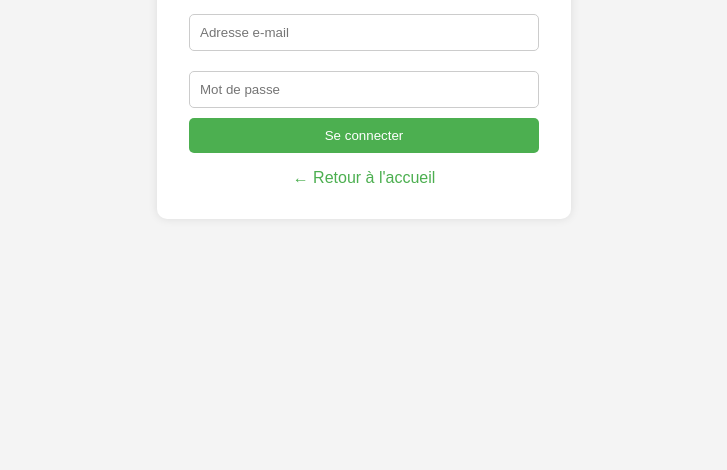
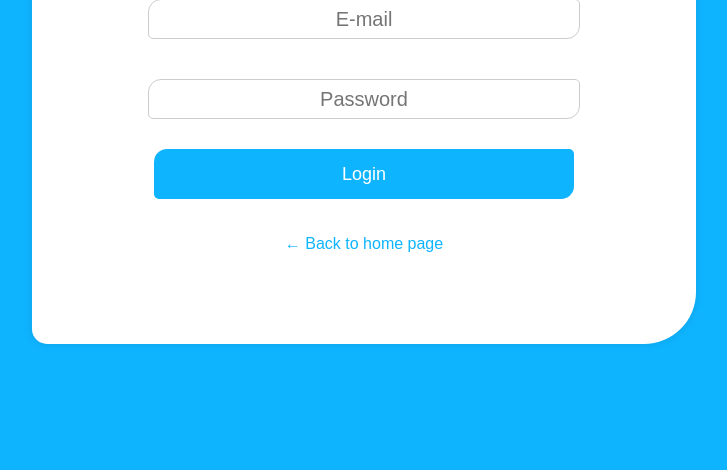
Before and after one commit to Only-Facts/EpyTodo, a website: page bonus/HTML/login.html in a window 1280 px wide. Shown: the part 346-816 px from the top of the page, without its empty margins (276-1003 px from the left). Drawn offline with Linux system fonts and the light colour scheme.

Commit message:
[UPDATE] login page

```diff
--- a/bonus/CSS/login.css
+++ b/bonus/CSS/login.css
@@ -1,6 +1,6 @@
 body {
-    font-family: Arial, sans-serif;
-    background-color: #f4f4f4;
+    font-family: Proximus-Light, sans-serif;
+    background-color: #0fb4ff;
     display: flex;
     align-items: center;
     justify-content: center;
@@ -10,14 +10,25 @@ body {
 .form-container {
     background: white;
     padding: 2em;
-    border-radius: 10px;
+    border-radius: 52px 15px;
     box-shadow: 0 0 10px rgba(0,0,0,0.1);
-    width: 350px;
+    width: 600px;
+    height: 500px;
 }
 
 h2 {
     text-align: center;
-    color: #4CAF50;
+    color: #0fb4ff;
+    padding: 0.5em;
+    font-size: 44px;
+}
+
+.box {
+  padding: 0.5em;
+  display: flex;
+  justify-content: center;
+  height: 60px;
+  font-size: 20px
 }
 
 form {
@@ -26,23 +37,29 @@ form {
 }
 
 input {
-    padding: 10px;
+    padding: 15px;
     margin: 10px 0;
     border: 1px solid #ccc;
-    border-radius: 5px;
+    border-radius: 13px 5px;
+    text-align : center;
+    font-size: 20px;
+    width: 400px;
 }
 
 button {
-    background-color: #4CAF50;
+    background-color: #0fb4ff;
     color: white;
     padding: 10px;
     border: none;
-    border-radius: 5px;
+    border-radius: 13px 5px;
+    font-size: 18px;
     cursor: pointer;
+    width: 420px;
+    height: 50px;
 }
 
 button:hover {
-    background-color: #45a049;
+    background-color: #0294d7;
 }
 
 .back-link {
@@ -51,6 +68,6 @@ button:hover {
 }
 
 .back-link a {
-    color: #4CAF50;
+    color: #0fb4ff;
     text-decoration: none;
 }
--- a/bonus/HTML/login.html
+++ b/bonus/HTML/login.html
@@ -3,20 +3,28 @@
 <head>
     <meta charset="UTF-8">
     <meta name="viewport" content="width=device-width, initial-scale=1.0">
-    <title>Connexion - EpyTodo</title>
+    <title>Login - EpyTodo</title>
     <link rel="stylesheet" href="../CSS/login.css">
 </head>
 <body>
     <div class="form-container">
-        <h2>Connexion</h2>
+        <h2>Login</h2>
+      <div class="boxes">
         <form action="#" method="post">
-            <input type="email" name="email" placeholder="Adresse e-mail" required>
-            <input type="password" name="motdepasse" placeholder="Mot de passe" required>
-            <button type="submit">Se connecter</button>
+            <div class="box">
+              <input type="email" name="email" placeholder="E-mail" required>
+            </div>
+            <div class="box">
+            <input type="password" name="password" placeholder="Password" required>
+            </div>
+            <div class="box">
+            <button type="submit">Login</button>
+            </div>
         </form>
         <div class="back-link">
-            <a href="index.html">← Retour à l'accueil</a>
+            <a href="index.html">← Back to home page</a>
         </div>
+      </div>
     </div>
 </body>
 </html>
```
